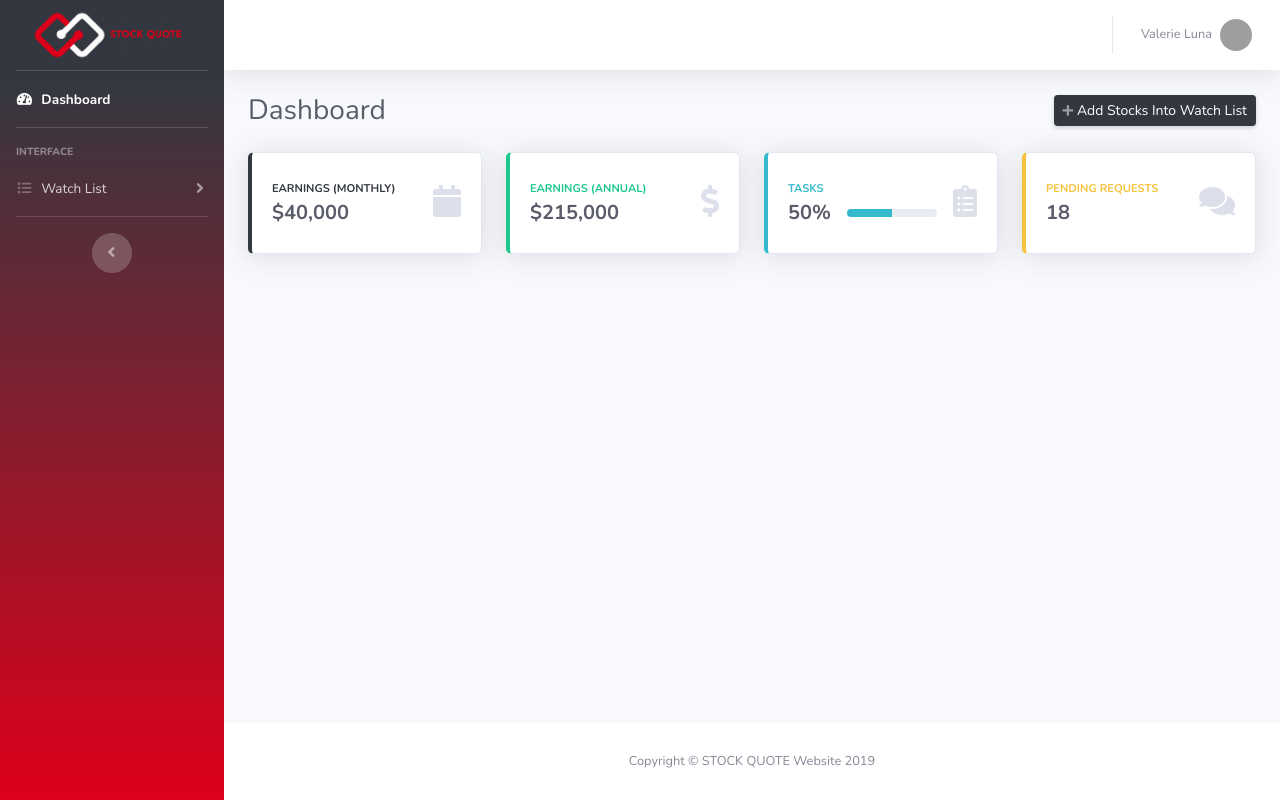
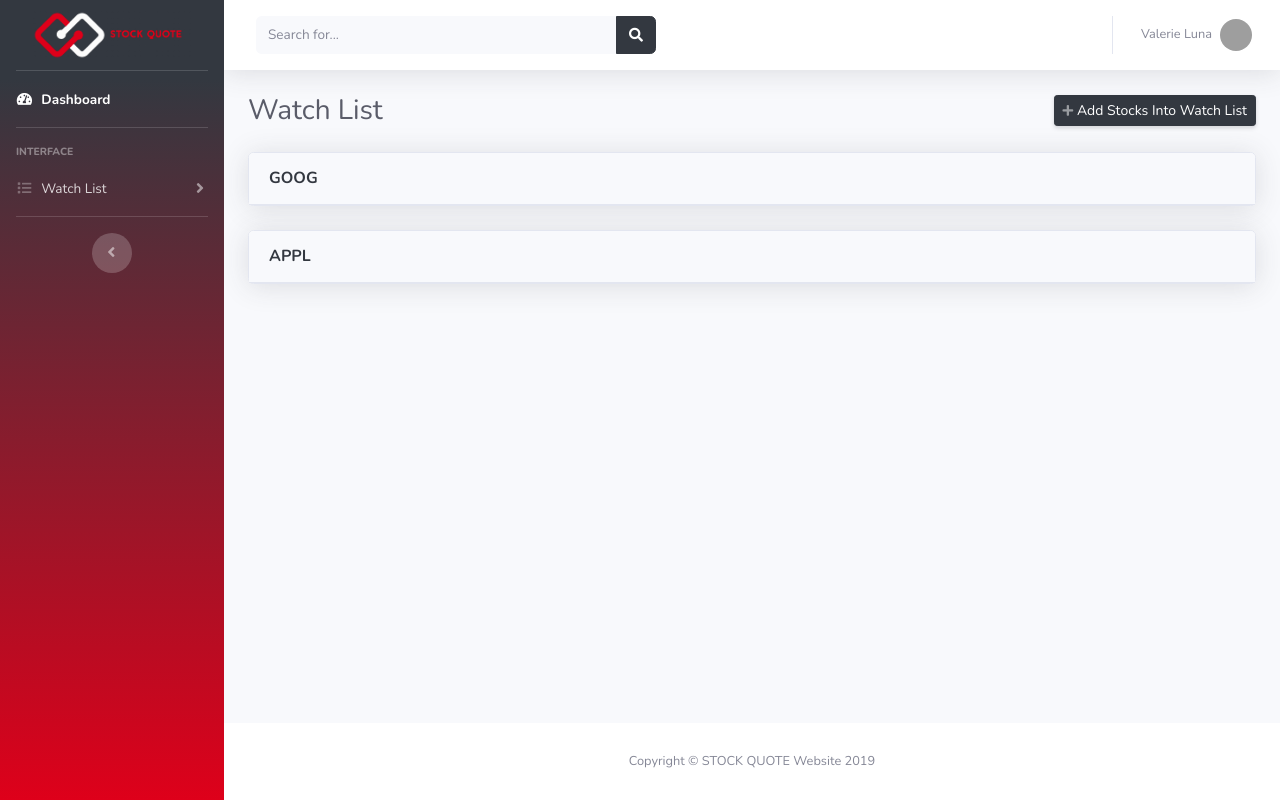
Before and after one commit to jatinsumai1104/stock_quote, a PHP site: page /stock_quote/views/pages/watch-list-stocks.php?watch_list=1 in a window 1280 px wide. Run offline with PHP 8.4, Linux system fonts and the light colour scheme; the visitor is signed in with stand-in values (Sample User, id 1); data comes from the database, SQL or seed files in the repository; data that the repository does not hold is empty; some libraries are stand-ins or nearby versions; grey boxes are pictures that could not be loaded.

Commit message:
watch list stock done

```diff
--- a/classes/WatchList.class.php
+++ b/classes/WatchList.class.php
@@ -63,5 +63,10 @@ class WatchList
       }
   }
 
+
+  public function getStocksNameByID($id){
+    return $this->di->get("Database")->readData("watch_list_stock", ["stock_name"], "watch_list_id = $id");
+  }
+
 }
 ?>
--- a/views/includes/navbar.php
+++ b/views/includes/navbar.php
@@ -7,7 +7,7 @@
   </button>
 
   <!-- Topbar Search -->
-  <!-- <form class="d-none d-sm-inline-block form-inline mr-auto ml-md-3 my-2 my-md-0 mw-100 navbar-search">
+  <form class="d-none d-sm-inline-block form-inline mr-auto ml-md-3 my-2 my-md-0 mw-100 navbar-search">
     <div class="input-group">
       <input type="text" class="form-control bg-light border-0 small" placeholder="Search for..." aria-label="Search" aria-describedby="basic-addon2">
       <div class="input-group-append">
@@ -16,7 +16,7 @@
         </button>
       </div>
     </div>
-  </form> -->
+  </form>
 
   <!-- Topbar Navbar -->
   <ul class="navbar-nav ml-auto">
--- a/views/pages/watch-list-stocks.php
+++ b/views/pages/watch-list-stocks.php
@@ -42,92 +42,25 @@
 
           <!-- Page Heading -->
           <div class="d-sm-flex align-items-center justify-content-between mb-4">
-            <h1 class="h3 mb-0 text-gray-800">Dashboard</h1>
+            <h1 class="h3 mb-0 text-gray-800">Watch List</h1>
             <a href="#" class="d-sm-inline-block btn btn-sm btn-primary shadow-sm"><i class="fas fa-plus fa-sm text-white-50"></i> Add Stocks Into Watch List</a>
           </div>
 
-          <!-- Content Row -->
-          <div class="row">
+          <?php
 
-            <!-- Earnings (Monthly) Card Example -->
-            <div class="col-xl-3 col-md-6 mb-4">
-              <div class="card border-left-primary shadow h-100 py-2">
-                <div class="card-body">
-                  <div class="row no-gutters align-items-center">
-                    <div class="col mr-2">
-                      <div class="text-xs font-weight-bold text-primary text-uppercase mb-1">Earnings (Monthly)</div>
-                      <div class="h5 mb-0 font-weight-bold text-gray-800">$40,000</div>
-                    </div>
-                    <div class="col-auto">
-                      <i class="fas fa-calendar fa-2x text-gray-300"></i>
-                    </div>
-                  </div>
+          $stocks = $di->get("WatchList")->getStocksNameByID($_GET["watch_list"]);
+          foreach($stocks as $stock){
+          ?>
+            <a href="hello">
+              <div class="card shadow mb-4">
+                <div class="card-header py-3">
+                    <h6 class="m-0 font-weight-bold text-primary"> <?php echo $stock["stock_name"];?>
+                    </h6>
                 </div>
               </div>
-            </div>
+            </a>
+          <?php } ?>
 
-            <!-- Earnings (Monthly) Card Example -->
-            <div class="col-xl-3 col-md-6 mb-4">
-              <div class="card border-left-success shadow h-100 py-2">
-                <div class="card-body">
-                  <div class="row no-gutters align-items-center">
-                    <div class="col mr-2">
-                      <div class="text-xs font-weight-bold text-success text-uppercase mb-1">Earnings (Annual)</div>
-                      <div class="h5 mb-0 font-weight-bold text-gray-800">$215,000</div>
-                    </div>
-                    <div class="col-auto">
-                      <i class="fas fa-dollar-sign fa-2x text-gray-300"></i>
-                    </div>
-                  </div>
-                </div>
-              </div>
-            </div>
-
-            <!-- Earnings (Monthly) Card Example -->
-            <div class="col-xl-3 col-md-6 mb-4">
-              <div class="card border-left-info shadow h-100 py-2">
-                <div class="card-body">
-                  <div class="row no-gutters align-items-center">
-                    <div class="col mr-2">
-                      <div class="text-xs font-weight-bold text-info text-uppercase mb-1">Tasks</div>
-                      <div class="row no-gutters align-items-center">
-                        <div class="col-auto">
-                          <div class="h5 mb-0 mr-3 font-weight-bold text-gray-800">50%</div>
-                        </div>
-                        <div class="col">
-                          <div class="progress progress-sm mr-2">
-                            <div class="progress-bar bg-info" role="progressbar" style="width: 50%" aria-valuenow="50" aria-valuemin="0" aria-valuemax="100"></div>
-                          </div>
-                        </div>
-                      </div>
-                    </div>
-                    <div class="col-auto">
-                      <i class="fas fa-clipboard-list fa-2x text-gray-300"></i>
-                    </div>
-                  </div>
-                </div>
-              </div>
-            </div>
-
-            <!-- Pending Requests Card Example -->
-            <div class="col-xl-3 col-md-6 mb-4">
-              <div class="card border-left-warning shadow h-100 py-2">
-                <div class="card-body">
-                  <div class="row no-gutters align-items-center">
-                    <div class="col mr-2">
-                      <div class="text-xs font-weight-bold text-warning text-uppercase mb-1">Pending Requests</div>
-                      <div class="h5 mb-0 font-weight-bold text-gray-800">18</div>
-                    </div>
-                    <div class="col-auto">
-                      <i class="fas fa-comments fa-2x text-gray-300"></i>
-                    </div>
-                  </div>
-                </div>
-              </div>
-            </div>
-          </div>
-
-          <!-- Content Row -->
 
 
 
```
Also changed, not shown: db/upstox.sql (+30 -5 lines).
